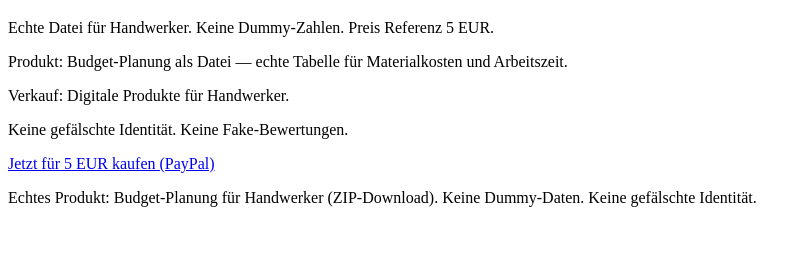
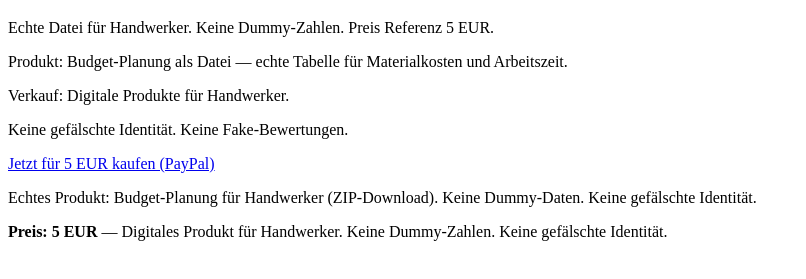
Before and after one commit to Blockbuster1234/spiel-geld, a plain HTML site: page index.html in a window 1280 px wide. Shown: the part 61-340 px from the top of the page, without its empty margins (0-806 px from the left). Drawn offline with Linux system fonts and the light colour scheme.

Commit message:
Preis 5 EUR explizit

```diff
--- a/index.html
+++ b/index.html
@@ -2,3 +2,5 @@
 <body><h1>Handwerker-Budget-Template</h1><p>Echte Datei für Handwerker. Keine Dummy-Zahlen. Preis Referenz 5 EUR.</p><p>Produkt: Budget-Planung als Datei — echte Tabelle für Materialkosten und Arbeitszeit.</p><p>Verkauf: Digitale Produkte für Handwerker.</p><p>Keine gefälschte Identität. Keine Fake-Bewertungen.</p></body></html>
 <p><a href="https://paypal.me/Blockbuster1234/5">Jetzt für 5 EUR kaufen (PayPal)</a></p>
 <p>Echtes Produkt: Budget-Planung für Handwerker (ZIP-Download). Keine Dummy-Daten. Keine gefälschte Identität.</p>
+
+<p><strong>Preis: 5 EUR</strong> — Digitales Produkt für Handwerker. Keine Dummy-Zahlen. Keine gefälschte Identität.</p>
```
